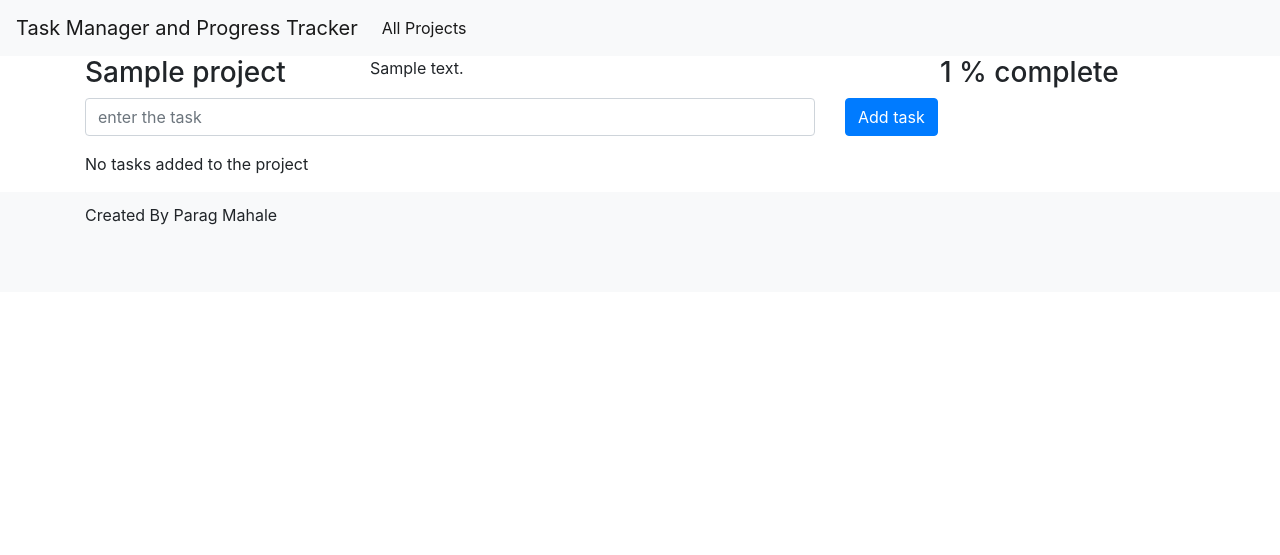
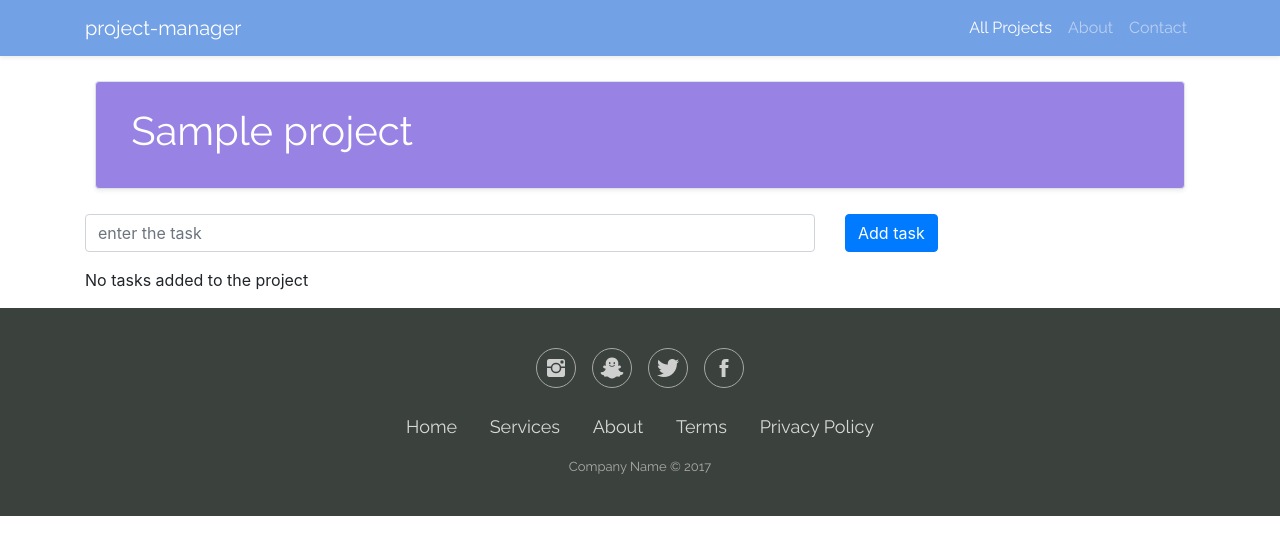
Before and after one commit to S0npaRi11/project-task-manager-and-progress-tracker, a Node server app: page /specific/600000000000000000000001 in a window 1280 px wide. Shown: the top 555 px of the page. Run offline with Node 20, Linux system fonts and the light colour scheme; tables that the repository leaves empty hold one stand-in row (values such as "Sample post"); some libraries are stand-ins or nearby versions.

Commit message:
another commit

```diff
--- a/views/layout.ejs
+++ b/views/layout.ejs
@@ -1,11 +1,17 @@
 <!DOCTYPE html>
 <html lang="en">
     <head>
-        <meta charset="UTF-8">
-        <meta name="viewport" content="width=device-width, initial-scale=1.0">
-        <link href="https://stackpath.bootstrapcdn.com/bootstrap/4.4.1/css/bootstrap.min.css" rel="stylesheet" integrity="sha384-Vkoo8x4CGsO3+Hhxv8T/Q5PaXtkKtu6ug5TOeNV6gBiFeWPGFN9MuhOf23Q9Ifjh" crossorigin="anonymous">
-        <title>Project Task Manager and progress tracker</title>
-    </head>
+    <meta charset="utf-8">
+    <meta name="viewport" content="width=device-width, initial-scale=1.0, shrink-to-fit=no">
+    <title>project-manager</title>
+    <link rel="stylesheet" href="https://cdnjs.cloudflare.com/ajax/libs/twitter-bootstrap/4.4.1/css/bootstrap.min.css">
+    <link rel="stylesheet" href="https://fonts.googleapis.com/css?family=Raleway">
+    <link rel="stylesheet" href="https://cdnjs.cloudflare.com/ajax/libs/ionicons/2.0.1/css/ionicons.min.css">
+    <link rel="stylesheet" href="../assets/css/Footer-Basic.css">
+    <link rel="stylesheet" href="https://cdnjs.cloudflare.com/ajax/libs/animate.css/3.5.2/animate.min.css">
+    <link rel="stylesheet" href="../assets/css/styles.css">
+    <title>Project Task Manager and progress tracker</title>
+</head>
     <body>
 
         <%- include ('partials/_navbar') %>
@@ -15,7 +21,19 @@
 
         <%- include ('partials/_footer') %>
     </body>
-    <script src="https://code.jquery.com/jquery-3.4.1.slim.min.js" integrity="sha384-J6qa4849blE2+poT4WnyKhv5vZF5SrPo0iEjwBvKU7imGFAV0wwj1yYfoRSJoZ+n" crossorigin="anonymous"></script>
-    <script src="https://cdn.jsdelivr.net/npm/popper.js@1.16.0/dist/umd/popper.min.js" integrity="sha384-Q6E9RHvbIyZFJoft+2mJbHaEWldlvI9IOYy5n3zV9zzTtmI3UksdQRVvoxMfooAo" crossorigin="anonymous"></script>
-    <script src="https://stackpath.bootstrapcdn.com/bootstrap/4.4.1/js/bootstrap.min.js" integrity="sha384-wfSDF2E50Y2D1uUdj0O3uMBJnjuUD4Ih7YwaYd1iqfktj0Uod8GCExl3Og8ifwB6" crossorigin="anonymous"></script>
+    <script src="https://cdnjs.cloudflare.com/ajax/libs/jquery/3.4.1/jquery.min.js"></script>
+    <script src="https://cdnjs.cloudflare.com/ajax/libs/twitter-bootstrap/4.4.1/js/bootstrap.bundle.min.js"></script>
+    <script src="../assets/js/bs-init.js"></script>
+    <script>
+        // move this function to a js file
+        let showTaskForm = (showForm) => {
+            let ele = document.getElementById(showForm);
+            if(ele.style.display == "none"){
+                ele.style.display = "block"
+            }else{
+                ele.style.display = 'none'
+            }
+
+        }
+    </script>
 </html>
--- a/views/partials/_footer.ejs
+++ b/views/partials/_footer.ejs
@@ -1,5 +1,13 @@
-<footer class="contaier-fluid bg-light" style="height: 100px; padding: 10px 0;">
-    <div class="container">
-        <h5> <small> Created By Parag Mahale </small> </h5>
-    </div>
-</footer>
+<div class="footer-basic" style="background-color: #3B413C;color: #fff;font-family: Raleway, sans-serif;">
+    <footer>
+        <div class="social"><a href="#"><i class="icon ion-social-instagram"></i></a><a href="#"><i class="icon ion-social-snapchat"></i></a><a href="#"><i class="icon ion-social-twitter"></i></a><a href="#"><i class="icon ion-social-facebook"></i></a></div>
+        <ul class="list-inline">
+            <li class="list-inline-item"><a href="#">Home</a></li>
+            <li class="list-inline-item"><a href="#">Services</a></li>
+            <li class="list-inline-item"><a href="#">About</a></li>
+            <li class="list-inline-item"><a href="#">Terms</a></li>
+            <li class="list-inline-item"><a href="#">Privacy Policy</a></li>
+        </ul>
+        <p class="copyright">Company Name © 2017</p>
+    </footer>
+</div>
--- a/views/partials/_navbar.ejs
+++ b/views/partials/_navbar.ejs
@@ -1,14 +1,12 @@
-<nav class="navbar navbar-expand-lg navbar-light bg-light">
-    <a class="navbar-brand" href="#">Task Manager and Progress Tracker</a>
-    <button class="navbar-toggler" type="button" data-toggle="collapse" data-target="#navbarSupportedContent" aria-controls="navbarSupportedContent" aria-expanded="false" aria-label="Toggle navigation">
-      <span class="navbar-toggler-icon"></span>
-    </button>
-
-    <div class="collapse navbar-collapse" id="navbarSupportedContent">
-      <ul class="navbar-nav mr-auto my-2 my-lg-0">
-        <li class="nav-item active">
-          <a class="nav-link" href="/">All Projects</a>
-        </li>
-      </ul>
+<nav class="navbar navbar-dark navbar-expand-md sticky-top text-justify shadow-sm" style="background-color: #72A1E5;font-family: Raleway, sans-serif;">
+    <div class="container-fluid">
+        <div class="container"><a class="navbar-brand" href="#">project-manager</a>
+            <div class="collapse navbar-collapse d-md-flex d-lg-flex justify-content-md-end justify-content-lg-end" id="navcol-1">
+                <ul class="nav navbar-nav">
+                    <li class="nav-item" role="presentation"><a class="nav-link active" href="#">All Projects</a></li>
+                    <li class="nav-item" role="presentation"><a class="nav-link" href="#">About</a></li>
+                    <li class="nav-item" role="presentation"><a class="nav-link" href="#">Contact</a></li>
+                </ul>
+            </div><button data-target="#navcol-1" data-toggle="collapse" class="navbar-toggler"><span class="sr-only">Toggle navigation</span><span class="navbar-toggler-icon"></span></button></div>
     </div>
-  </nav>
+</nav>
--- a/views/specific.ejs
+++ b/views/specific.ejs
@@ -1,15 +1,8 @@
 <div class="container">
-    <div class="row">
-        <div class="col-sm-3">
-            <h3> <%= project.name %> </h3>
+    <div class="jumbotron border rounded shadow-sm d-lg-flex justify-content-lg-start align-items-lg-start" style="padding: 25px;margin: 25px 10px;background-color: #9883E5;color: #fff;font-family: Raleway, sans-serif;">
+            <h1>&nbsp;<%= project.name %></h1>
+            <p></p>
         </div>
-        <div class="col-sm-6">
-            <%= project.description %>
-        </div>
-        <div class="col-sm-3">
-          <h3>   <%= project.completeValue %> % complete </h3>
-        </div>
-    </div>
 
     <form action="/add/task/<%= project.id %>" method="POST">
         <div class="row">
@@ -23,19 +16,72 @@
             </div>
         </div>
     </form>
-    <% let i = 0; %>
+    <% let task2 = project.task2.length %>
+    <% let task3 = project.task3.length %>
     <% if(project.tasks.length != 0){ %>
+
         <ul>
             <% project.tasks.forEach( task => { %>
-                    <% i++ ; %>
-                    <% i = i.toString() ; %>
-                    <li> <%= task.body %>  - <a href="/delete/task/<%=project.id %>/<%=task.body%>"> Delete </a> -
+                    <li> <%= task.body %>  -
+                        <a href="/delete/task/<%=project.id %>/<%=task.body%>"> Delete </a> -
 
-                        <a href="/complete/task/<%=project.id %>/<%=task.body%>"> Complete </a>
+                        <button onclick="showTaskForm('<%=task.body%>')" class="btn btn-sm btn-primary"> Add Subtask </button> -
+
                         <% if(task.isComplete == true){ %>
-                            - Completed
-                       <% } %>
+                             Completed
+                       <% } else{ %>
+                            <a href="/complete/task/<%=project.id %>/<%=task.body%>">  Complete </a>
+                        <% } %>
+                       <form action="/add/task2/<%=project.id %>/<%=task.body%>" style="display: none;"" method="POST" id="<%=task.body%>">
+                            <div class="form-group">
+                                <input type="text" class="form-control" id="project-name" name="task" placeholder="enter the task">
+                            </div>
+                            <button type="submit" class="btn btn-primary"> Add subtask </button>
+                        </form>
                     </li>
+                    <% if(task2 != 0){ %>
+                        <ul>
+                        <% project.task2.forEach(t2 => { %>
+                            <% if(t2.parentBody == task.body){ %>
+                                <li> <%= t2.body %>  -
+                                    <a href="/delete/task2/<%=project.id %>/<%=t2.body%>"> Delete </a> -
+
+                                    <button onclick="showTaskForm('<%=t2.body%>')" class="btn btn-sm btn-primary"> Add Subtask </button> -
+
+                                    <% if(t2.isComplete == true){ %>
+                                         Completed
+                                   <% } else{ %>
+                                        <a href="/complete/task2/<%=project.id %>/<%=t2.body%>">  Complete </a>
+                                   <% } %>
+                                   <form action="/add/task3/<%=project.id %>/<%=t2.body%>" style="display: none;"" method="POST" id="<%=t2.body%>">
+                                        <div class="form-group">
+                                            <input type="text" class="form-control" id="project-name" name="task" placeholder="enter the subtask">
+                                        </div>
+                                        <button type="submit" class="btn btn-primary"> Add subtask </button>
+                                    </form>
+                                </li>
+
+                                <% if(task3 != 0){ %>
+                                    <ul>
+                                        <% project.task3.forEach(t3 => { %>
+                                            <% if(t3.parentBody == t2.body){ %>
+                                                <li> <%= t3.body %>  -
+                                                    <a href="/delete/task3/<%=project.id %>/<%=t3.body%>"> Delete </a> -
+
+                                                    <% if(t3.isComplete == true){ %>
+                                                        Completed
+                                                    <% } else{ %>
+                                                        <a href="/complete/task3/<%=project.id %>/<%=t3.body%>"> Complete </a>
+                                                   <% }%>
+                                                </li>
+                                            <% } %>
+                                        <% }); %>
+                                    </ul>
+                               <% } %>
+                            <% } %>
+                        <%  }); %>
+                        </ul>
+                    <% } %>
             <% }); %>
         </ul>
     <% }else{ %>
```
Also changed, not shown: models/Project.js (+7 -0 lines), routes/add.js (+92 -6 lines), routes/complete.js (+23 -11 lines), routes/delete.js (+26 -6 lines), views/index.ejs (+11 -7 lines), public/assets/css/Footer-Basic.css (added), public/assets/css/styles.css (added), public/assets/js/bs-init.js (added), 3 other files.
